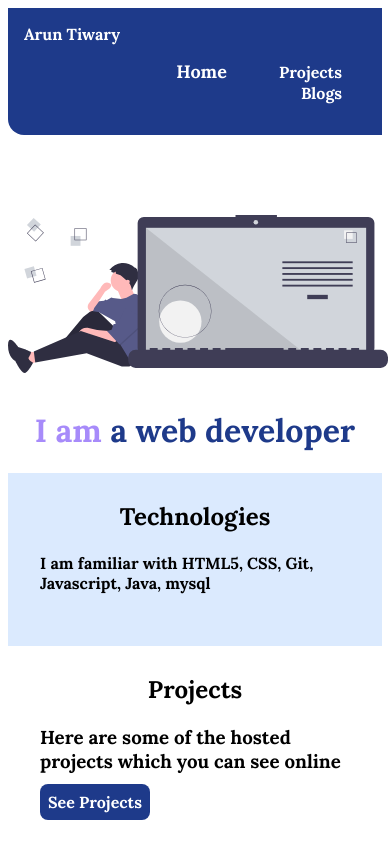
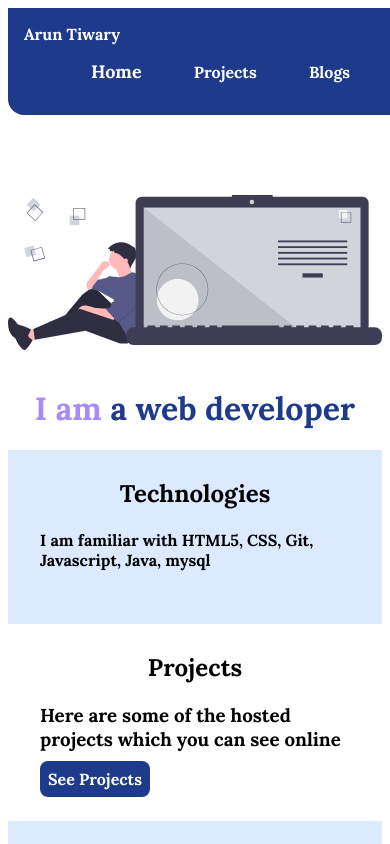
Before and after one commit to Arun-Tiwary/Web-Profile, a plain HTML site: page index.html in a window 390 px wide. Shown: the top 844 px of the page. Drawn offline with Linux system fonts and the light colour scheme.

Commit message:
mobile-view-updation

```diff
--- a/style.css
+++ b/style.css
@@ -79,6 +79,8 @@ padding:1rem 0.5rem;
     padding: 1rem;
     color: white;
     border-bottom-left-radius: 1rem;
+    width: 350px;
+    max-width: 100%;
 }
 .navigation .navbrand{
      /* font-weight:bold ; */
@@ -104,7 +106,8 @@ padding:1rem 0.5rem;
 }
 
 .hero .hero-image{
-    max-width: 380px;
+    max-width: 350px;
+    max-width: 100%;
     margin:auto;
     display:block;
     padding-top: 5rem;
```
